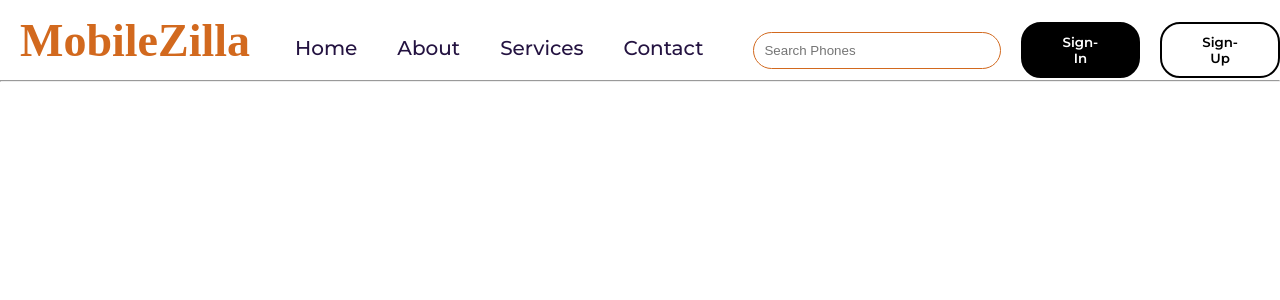
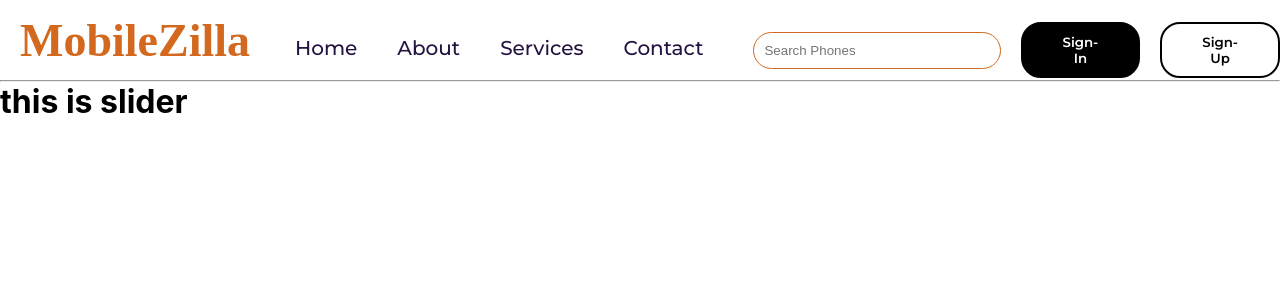
Before and after one commit to hamzawaseer1/fyp-mobilezilla, a React (Create React App) app: page / in a window 1280 px wide. Shown: the top 300 px of the page. Built offline with nearby package versions, Linux system fonts and the light colour scheme.

Commit message:
initial slider

```diff
--- a/src/App.js
+++ b/src/App.js
@@ -1,10 +1,12 @@
 import './App.css';
 import Nav from "./components/Navbar"
+import Slider from "./components/Slider"
 
 function App() {
   return (
     <>
     <Nav />
+    <Slider />
     </>
   );
 }
--- /dev/null
+++ b/src/components/Slider.jsx
@@ -0,0 +1,11 @@
+import React from "react";
+
+let slider = () => {
+  return (
+    <>
+      <h1>this is slider</h1>
+    </>
+  );
+};
+
+export default slider;
```
